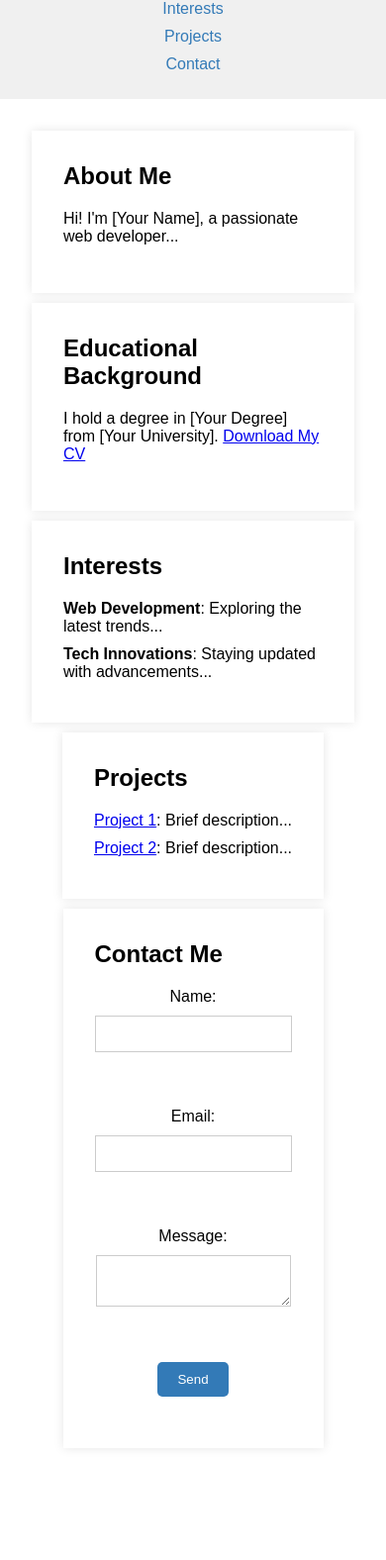
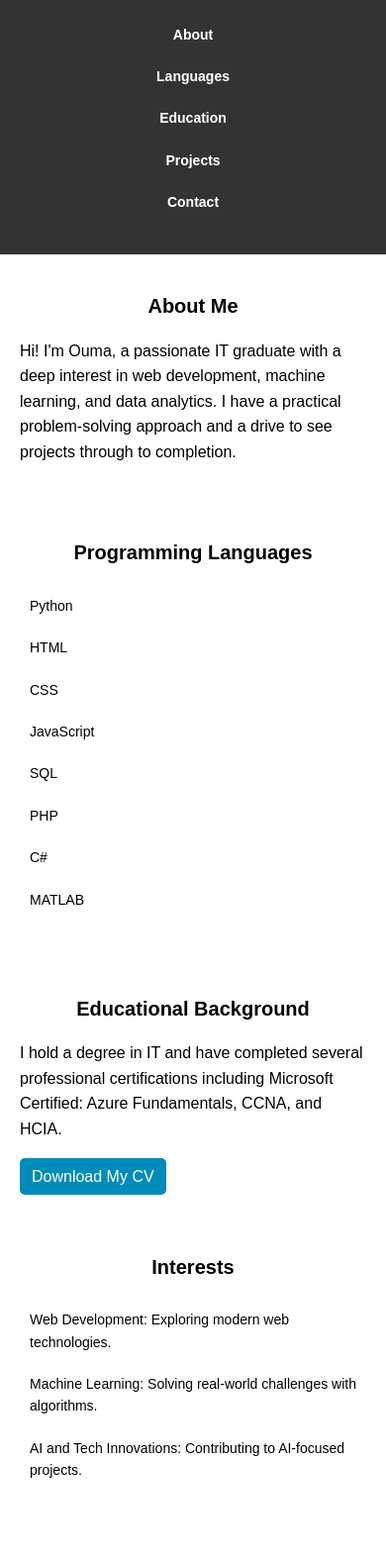
Before and after one commit to OumaCavin/portfolio, a plain HTML site: page index.html in a window 390 px wide. Shown: the part 72-1648 px from the top of the page at 99% size. Before the commit the page ends 1577 px from the top, so only its background shows below. Drawn offline with Linux system fonts and the light colour scheme.

Commit message:
Simple Portfolio

```diff
--- a/index.html
+++ b/index.html
@@ -1,61 +1,92 @@
-<!-- index.html -->
-
 <!DOCTYPE html>
 <html lang="en">
 <head>
     <meta charset="UTF-8">
     <meta name="viewport" content="width=device-width, initial-scale=1.0">
-    <title>My Portfolio</title>
+    <title>Ouma's Portfolio</title>
     <link rel="stylesheet" href="styles.css">
 </head>
 <body>
+    <!-- Header Section -->
     <header>
+        <h1>Ouma's Portfolio</h1>
         <nav>
             <ul>
                 <li><a href="#about">About</a></li>
+                <li><a href="#languages">Languages</a></li>
                 <li><a href="#education">Education</a></li>
-                <li><a href="#interests">Interests</a></li>
                 <li><a href="#projects">Projects</a></li>
                 <li><a href="#contact">Contact</a></li>
             </ul>
         </nav>
     </header>
-    <main>
+
+    <!-- About Section -->
     <section id="about">
         <h2>About Me</h2>
-            <p>Hi! I'm [Your Name], a passionate web developer...</p>
+        <p>Hi! I'm Ouma, a passionate IT graduate with a deep interest in web development, machine learning, and data analytics. I have a practical problem-solving approach and a drive to see projects through to completion.</p>
     </section>
+
+    <!-- Programming Languages Section -->
+    <section id="languages">
+        <h2>Programming Languages</h2>
+        <ul>
+            <li>Python</li>
+            <li>HTML</li>
+            <li>CSS</li>
+            <li>JavaScript</li>
+            <li>SQL</li>
+            <li>PHP</li>
+            <li>C#</li>
+            <li>MATLAB</li>
+        </ul>
+    </section>
+
+    <!-- Education Section -->
     <section id="education">
         <h2>Educational Background</h2>
-            <p>I hold a degree in [Your Degree] from [Your University]. <a href="link-to-your-cv" download>Download My CV</a></p>
+        <p>I hold a degree in IT and have completed several professional certifications including Microsoft Certified: Azure Fundamentals, CCNA, and HCIA.</p>
+        <a href="link-to-your-CV" class="btn">Download My CV</a>
     </section>
+
+    <!-- Interests Section -->
     <section id="interests">
         <h2>Interests</h2>
         <ul>
-                <li><strong>Web Development</strong>: Exploring the latest trends...</li>
-                <li><strong>Tech Innovations</strong>: Staying updated with advancements...</li>
+            <li>Web Development: Exploring modern web technologies.</li>
+            <li>Machine Learning: Solving real-world challenges with algorithms.</li>
+            <li>AI and Tech Innovations: Contributing to AI-focused projects.</li>
         </ul>
     </section>
+
+    <!-- Projects Section -->
     <section id="projects">
         <h2>Projects</h2>
         <ul>
-                <li><a href="link-to-project1">Project 1</a>: Brief description...</li>
-                <li><a href="link-to-project2">Project 2</a>: Brief description...</li>
+            <li><a href="link-to-project1">Telemedicine App</a>: A web-based app aimed at facilitating remote healthcare services.</li>
+            <li><a href="link-to-project2">Hospital DB SQL Queries</a>: SQL project that involved advanced data retrieval techniques.</li>
         </ul>
     </section>
+
+    <!-- Contact Form Section -->
     <section id="contact">
         <h2>Contact Me</h2>
-            <form id="contact-form">
+        <form action="submit-form.php" method="POST">
             <label for="name">Name:</label>
-                <input type="text" id="name" name="name"><br><br>
+            <input type="text" id="name" name="name" required>
+
             <label for="email">Email:</label>
-                <input type="email" id="email" name="email"><br><br>
+            <input type="email" id="email" name="email" required>
+
             <label for="message">Message:</label>
-                <textarea id="message" name="message"></textarea><br><br>
-                <input type="submit" value="Send">
+            <textarea id="message" name="message" rows="4" required></textarea>
+
+            <button type="submit" class="btn">Send Message</button>
         </form>
     </section>
-    </main>
-    <script src="script.js"></script>
+
+    <footer>
+        <p>&copy; 2024 Ouma's Portfolio</p>
+    </footer>
 </body>
 </html>
--- /dev/null
+++ b/styles - Copy.css
@@ -0,0 +1,111 @@
+/* styles.css */
+
+body {
+    font-family: Arial, sans-serif;
+    margin: 0;
+    padding: 0;
+}
+
+header {
+    background-color: #f0f0f0;
+    padding: 1em;
+    text-align: center;
+}
+
+nav ul {
+    list-style: none;
+    margin: 0;
+    padding: 0;
+    display: flex;
+    justify-content: space-between;
+}
+
+nav li {
+    margin-right: 20px;
+}
+
+nav a {
+    color: #337ab7;
+    text-decoration: none;
+}
+
+main {
+    display: flex;
+    flex-direction: column;
+    align-items: center;
+    padding: 2em;
+}
+
+section {
+    background-color: #fff;
+    padding: 2em;
+    margin-bottom: 20px;
+    box-shadow: 0 0 10px rgba(0, 0, 0, 0.1);
+}
+
+h2 {
+    margin-top: 0;
+}
+
+ul {
+    list-style: none;
+    margin: 0;
+    padding: 0;
+}
+
+li {
+    margin-bottom: 10px;
+}
+
+strong {
+    font-weight: bold;
+}
+
+#contact-form {
+    display: flex;
+    flex-direction: column;
+    align-items: center;
+}
+
+label {
+    margin-bottom: 10px;
+}
+
+input, textarea {
+    padding: 10px;
+    margin-bottom: 20px;
+    border: 1px solid #ccc;
+}
+
+input[type="submit"] {
+    background-color: #337ab7;
+    color: #fff;
+    padding: 10px 20px;
+    border: none;
+    border-radius: 5px;
+    cursor: pointer;
+}
+
+input[type="submit"]:hover {
+    background-color: #23527c;
+}
+
+/* Responsive Design */
+
+@media (max-width: 768px) {
+    main {
+        flex-direction: column;
+    }
+    section {
+        margin-bottom: 10px;
+    }
+}
+
+@media (max-width: 480px) {
+    nav ul {
+        flex-direction: column;
+    }
+    nav li {
+        margin-right: 0;
+    }
+}
--- a/styles.css
+++ b/styles.css
@@ -1,111 +1,107 @@
-/* styles.css */
-
+/* Global Styles */
 body {
     font-family: Arial, sans-serif;
+    line-height: 1.6;
     margin: 0;
     padding: 0;
 }
 
 header {
-    background-color: #f0f0f0;
-    padding: 1em;
+    background-color: #333;
+    color: white;
+    padding: 20px 0;
     text-align: center;
 }
 
 nav ul {
+    display: flex;
+    justify-content: center;
     list-style: none;
-    margin: 0;
-    padding: 0;
-    display: flex;
-    justify-content: space-between;
 }
 
-nav li {
-    margin-right: 20px;
+nav ul li {
+    margin: 0 15px;
 }
 
-nav a {
-    color: #337ab7;
+nav ul li a {
+    color: white;
     text-decoration: none;
-}
-
-main {
-    display: flex;
-    flex-direction: column;
-    align-items: center;
-    padding: 2em;
+    font-weight: bold;
 }
 
 section {
-    background-color: #fff;
-    padding: 2em;
-    margin-bottom: 20px;
-    box-shadow: 0 0 10px rgba(0, 0, 0, 0.1);
+    padding: 40px 20px;
+    margin: 0 auto;
 }
 
-h2 {
-    margin-top: 0;
+h1, h2 {
+    text-align: center;
 }
 
 ul {
-    list-style: none;
-    margin: 0;
+    list-style-type: none;
     padding: 0;
 }
 
-li {
-    margin-bottom: 10px;
+ul li {
+    padding: 10px;
+    font-size: 18px;
 }
 
-strong {
-    font-weight: bold;
+.btn {
+    display: inline-block;
+    background-color: #008cba;
+    color: white;
+    padding: 10px 20px;
+    text-decoration: none;
+    border-radius: 5px;
+    text-align: center;
 }
 
-#contact-form {
-    display: flex;
-    flex-direction: column;
-    align-items: center;
-}
-
-label {
-    margin-bottom: 10px;
-}
-
-input, textarea {
-    padding: 10px;
-    margin-bottom: 20px;
-    border: 1px solid #ccc;
-}
-
-input[type="submit"] {
-    background-color: #337ab7;
-    color: #fff;
-    padding: 10px 20px;
-    border: none;
-    border-radius: 5px;
-    cursor: pointer;
-}
-
-input[type="submit"]:hover {
-    background-color: #23527c;
+footer {
+    text-align: center;
+    background-color: #333;
+    color: white;
+    padding: 10px 0;
 }
 
 /* Responsive Design */
-
 @media (max-width: 768px) {
-    main {
+    nav ul {
         flex-direction: column;
     }
+
     section {
-        margin-bottom: 10px;
+        padding: 20px;
+    }
+
+    ul li {
+        font-size: 16px;
+    }
+
+    .btn {
+        padding: 8px 16px;
     }
 }
 
 @media (max-width: 480px) {
-    nav ul {
-        flex-direction: column;
+    header {
+        padding: 15px 0;
     }
-    nav li {
-        margin-right: 0;
+
+    h1 {
+        font-size: 24px;
+    }
+
+    h2 {
+        font-size: 20px;
+    }
+
+    ul li {
+        font-size: 14px;
+    }
+
+    .btn {
+        padding: 6px 12px;
     }
 }
```
Also changed, not shown: index - Copy.html (added, +61 -0 lines). Lines whose indentation alone changed are shown as unchanged.
